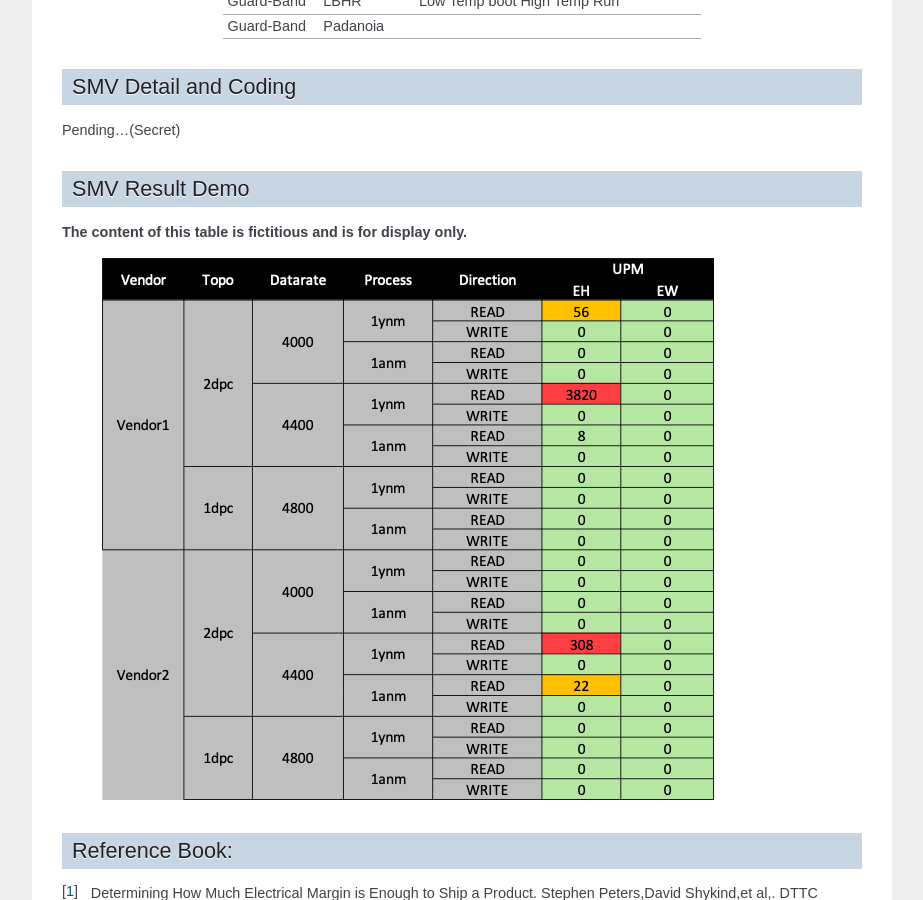
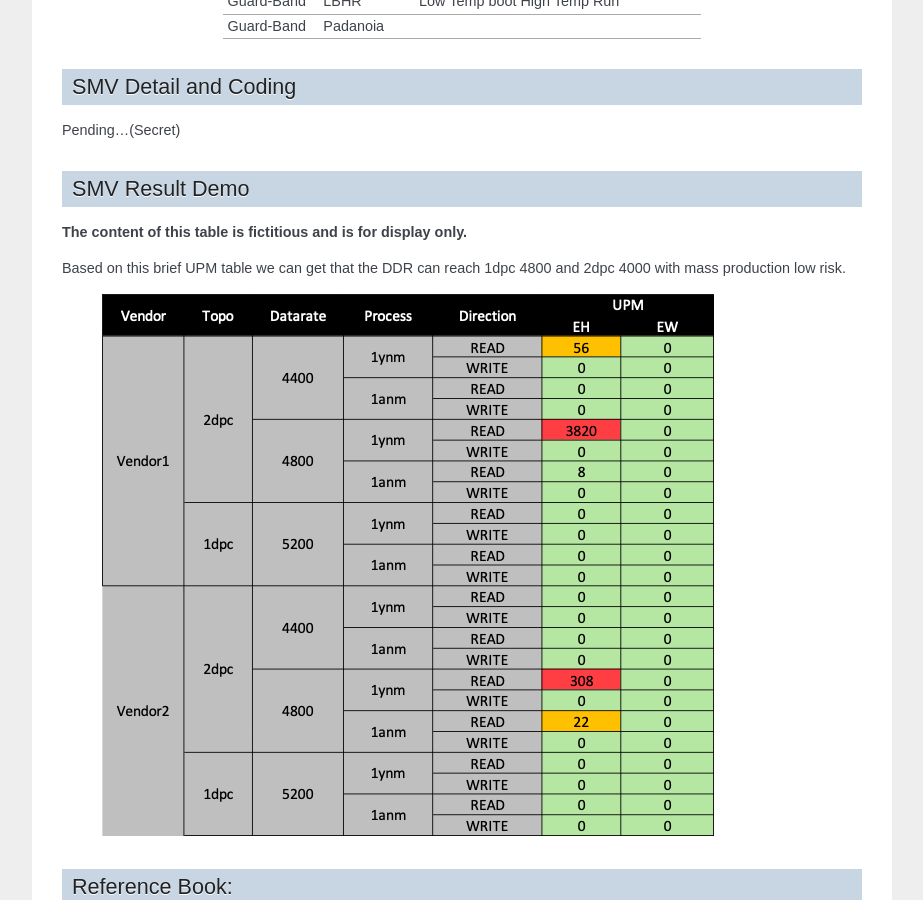
Before and after one commit to yanbinc/myblog, a Sphinx documentation site: the page built from source/content/Note_SMV_Study.rst, in a window 1280 px wide and 900 px high, scrolled down 652 px. Shown: the whole window, without its empty margins (198-1121 px from the left). Built offline with Sphinx 7.4.7, drawn with Linux system fonts in a browser that asks for light colours.

Commit message:
update smv-5

```diff
--- a/source/content/Note_SMV_Study.rst
+++ b/source/content/Note_SMV_Study.rst
@@ -49,6 +49,9 @@ SMV Result Demo
 
 **The content of this table is fictitious and is for display only.**
 
+Based on this brief UPM table we can get that
+the DDR can reach 1dpc 4800 and 2dpc 4000 with mass production low risk.
+
     .. image:: ../blogstatic/SMV/upm_result_demo.png
 
 
```
Also changed, not shown: source/blogstatic/SMV/upm_result_demo.png.
